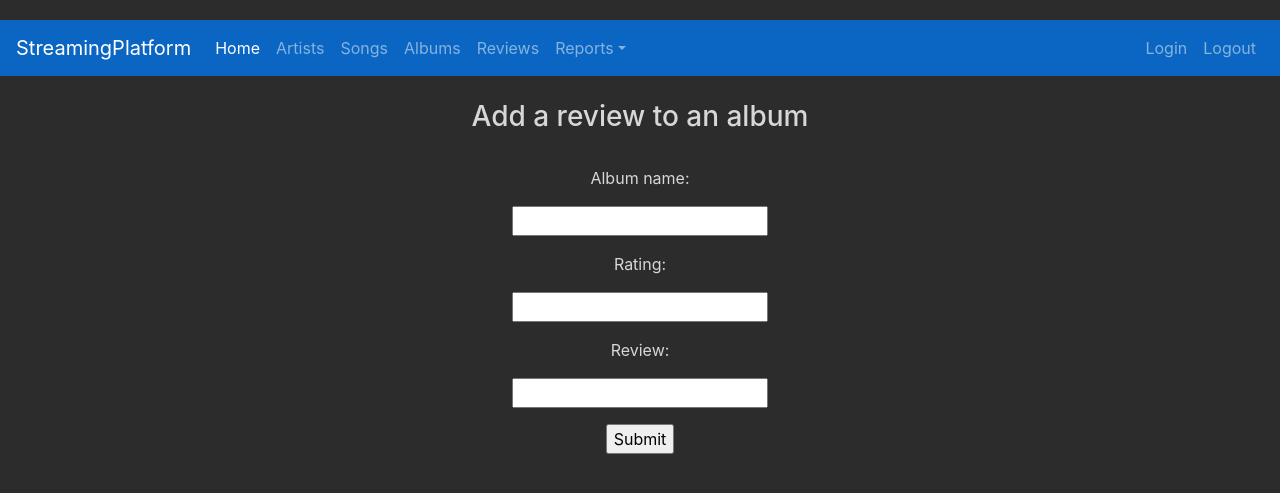
After one commit to arynor96/music-database-simulation, a Flask app: page /review_add in a window 1280 px wide. The commit adds this page. Shown: the top 493 px of the page. Run offline with Flask 2, Linux system fonts and the light colour scheme; the visitor is signed in with stand-in values (Sample User, id 1).

Commit message:
post a review, first initialize before doing anything

```diff
--- a/app/main.py
+++ b/app/main.py
@@ -1,3 +1,5 @@
+import sys
+
 import pymongo
 from flask import Flask, render_template, redirect, session, flash, request, url_for
 import mysql.connector
@@ -27,9 +29,13 @@ def home():
     else:
         return render_template("index.html")
 
+
 @app.route('/login', methods=["POST", "GET"])
 def login():
-    msg = ''
+    if app.config['DB_STATUS'] == '':
+        flash("Please initialize database first!")
+        return render_template("init.html")
+
     if request.method == "POST" and 'email' in request.form and 'pass' in request.form:
         session.permanent = True
         user = request.form['email']
@@ -37,12 +43,12 @@ def login():
         cursor.execute('SELECT * FROM Users WHERE email = %s AND password = %s', (user, user_password,))
         account = cursor.fetchone()
         if account:
-           session["user"] = user
-           flash("Login succesful!")
-           return redirect(url_for("home"))
+            session["user"] = user
+            flash("Login succesful!")
+            return redirect(url_for("home"))
         else:
-           flash("Incorrect email/password!")
-           return render_template("login.html")
+            flash("Incorrect email/password!")
+            return render_template("login.html")
     else:
         if "user" in session:
             flash("Already logged in!")
@@ -52,13 +58,18 @@ def login():
 
 @app.route("/logout")
 def logout():
+    if app.config['DB_STATUS'] == '':
+        flash("Please initialize database first!")
+        return render_template("init.html")
+
     if "user" in session:
         user = session["user"]
         flash(f"You have been logged out, {user}", "info")
     session.pop("user", None)
-    return redirect(url_for("login"))
+    return redirect(url_for("home"))
 
-@app.route("/register", methods=["POST","GET"])
+
+@app.route("/register", methods=["POST", "GET"])
 def register():
     if request.method == 'POST' and 'email' in request.form and 'username' in request.form and 'pass' in request.form:
         email = request.form['email']
@@ -76,15 +87,21 @@ def register():
             flash("Please fill out the form!")
         else:
             current_date = datetime.date.today()
-            cursor.execute('INSERT INTO Users VALUES (%s, %s, %s, %s)', (email, username, user_password, current_date.strftime('%Y-%m-%d %H:%M:%S'),))
+            cursor.execute('INSERT INTO Users VALUES (%s, %s, %s, %s)',
+                           (email, username, user_password, current_date.strftime('%Y-%m-%d %H:%M:%S'),))
             db.commit()
             flash("You have successfully registered!")
-    elif request.method ==  'POST':
+    elif request.method == 'POST':
         flash('Please fill out the form!')
     return render_template("register.html")
 
+
 @app.route('/albums')
 def albums():
+    if app.config['DB_STATUS'] == '':
+        flash("Please initialize database first!")
+        return render_template("init.html")
+
     cursor.execute("SELECT * FROM Album")
     results = cursor.fetchall()
     return render_template("albums.html", data=results)
@@ -92,6 +109,10 @@ def albums():
 
 @app.route('/artists')
 def artists():
+    if app.config['DB_STATUS'] == '':
+        flash("Please initialize database first!")
+        return render_template("init.html")
+
     cursor.execute("SELECT * FROM Artist")
     results = cursor.fetchall()
     return render_template("artists.html", data=results)
@@ -99,6 +120,10 @@ def artists():
 
 @app.route('/songs')
 def songs():
+    if app.config['DB_STATUS'] == '':
+        flash("Please initialize database first!")
+        return render_template("init.html")
+
     cursor.execute("SELECT * FROM Song")
     results = cursor.fetchall()
     return render_template("songs.html", data=results)
@@ -120,6 +145,10 @@ def follows():
 
 @app.route('/reviews')
 def reviews():
+    if app.config['DB_STATUS'] == '':
+        flash("Please initialize database first!")
+        return render_template("init.html")
+
     cursor.execute("SELECT * FROM Review")
     results = cursor.fetchall()
     return render_template("reviews.html", data=results)
@@ -127,6 +156,10 @@ def reviews():
 
 @app.route('/topalbums')
 def topalbums():
+    if app.config['DB_STATUS'] == '':
+        flash("Please initialize database first!")
+        return render_template("init.html")
+
     cursor.execute(
         "SELECT artist_name, album_name, averageRating FROM (SELECT Review.album_id, Artist.artist_id, Artist.artist_name, Album.album_name, avg(review_rating) As averageRating FROM Review  LEFT JOIN Album ON Album.album_id = Review.album_id LEFT JOIN Artist ON Artist.artist_id = Album.artist_id GROUP BY Artist.artist_id, Review.album_id) a WHERE NOT EXISTS (SELECT * FROM (SELECT Review.album_id, Artist.artist_id, Artist.artist_name,  avg(review_rating) As averageRating FROM Review LEFT JOIN Album ON Album.album_id = Review.album_id LEFT JOIN Artist ON Artist.artist_id = Album.artist_id GROUP BY Artist.artist_id, Review.album_id) b WHERE a.artist_id = b.artist_id AND a.averageRating < b.averageRating ) ORDER BY averageRating DESC")
     results = cursor.fetchall()
@@ -135,6 +168,10 @@ def topalbums():
 
 @app.route('/mostreviews')
 def mostreviews():
+    if app.config['DB_STATUS'] == '':
+        flash("Please initialize database first!")
+        return render_template("init.html")
+
     cursor.execute(
         "SELECT Album.album_name, COUNT(Review.album_id) as review_count FROM Album LEFT JOIN Review ON Album.album_id = Review.album_id LEFT JOIN Users ON Review.email = Users.email WHERE YEAR(Users.user_registration_date) = YEAR(NOW()) - 1 GROUP BY Album.album_name ORDER BY review_count DESC")
     results = cursor.fetchall()
@@ -176,3 +213,60 @@ def reset_db():
     create_sql_tables(db)
     app.config['DB_STATUS'] = 'SQL'
     if fill_sql_tables(db): return render_template("index.html")
+
+
+# if a user has already reviewed an album, the review will be updated and the user will be notified
+@app.route('/review_add', methods=["POST", "GET"])
+def review_add():
+    try: session["user"]
+    except:
+        flash("Please login first!")
+        return render_template("index.html")
+
+    if request.method == "POST" and 'album' in request.form and 'rating' in request.form and 'review' in request.form:
+        name = request.form['album']
+        if name == '':
+            flash("Please add an album name")
+            return render_template("review_add.html")
+        rating = request.form['rating']
+
+        if rating == '':
+            flash("Please add a rating")
+            return render_template("review_add.html")
+        else:
+            rating = int(request.form['rating'])
+
+        review = request.form['review']
+        cursor.execute('SELECT album_id FROM Album WHERE album_name LIKE %s', (name,))
+        album = cursor.fetchone()
+        if album is None:
+            flash("Incorrect Album")
+            return render_template("review_add.html")
+        if rating < 1 or rating > 5:
+            flash("Rating must be between 1 and 5")
+            return render_template("review_add.html")
+        if review is None:
+            review = ''
+        for row in album:
+            albumid = row
+
+        print(albumid, file=sys.stderr)
+        current_date = datetime.date.today()
+        try:
+            cursor.execute('INSERT INTO Review VALUES (%s, %s, %s, %s, %s)',
+                           (albumid, session["user"], review, rating, current_date.strftime('%Y-%m-%d %H:%M:%S')))
+        except:
+            flash("Review on album updated")
+            email_current = session["user"]
+            cursor.execute('DELETE FROM  Review WHERE album_id = %s and email = %s', (albumid, email_current))
+            cursor.execute('INSERT INTO Review VALUES (%s, %s, %s, %s, %s)',
+                           (albumid, session["user"], review, rating, current_date.strftime('%Y-%m-%d %H:%M:%S')))
+            db.commit()
+            return render_template("review_add.html")
+        db.commit()
+        flash("Review successfully submitted!")
+
+    elif request.method == 'POST':
+        flash('Please fill out the form!')
+
+    return render_template("review_add.html")
--- a/app/templates/albums.html
+++ b/app/templates/albums.html
@@ -3,7 +3,7 @@
 {% block content %}
      <br>
 <h1>Albums</h1><br>
-    <a href ="#" class="button-18" role ="button" aria-pressed="true">Post A Review</a><br><br>
+    <a href ="/review_add" class="button-18" role ="button" aria-pressed="true">Post A Review</a><br><br>
     <div class="main-content">
 
     <table>
--- a/app/templates/base.html
+++ b/app/templates/base.html
@@ -41,8 +41,18 @@
                 </div>
             </li>
         </ul>
+    </div>
+    <div class="navbar-collapse collapse w-100 order-3 dual-collapse2">
+        <ul class="navbar-nav ml-auto">
+            <li class="nav-item">
+                <a class="nav-link" href="/login">Login</a>
+            </li>
+            <li class="nav-item">
+                <a class="nav-link" href="/logout">Logout</a>
+            </li>
+        </ul>
+    </div>
 
-    </div>
 </nav>
 <div style="text-align: center;">
 {% block content %}
--- /dev/null
+++ b/app/templates/review_add.html
@@ -0,0 +1,22 @@
+{% extends "base.html" %}
+{% block title %}Init Page{% endblock %}
+{% block content %}
+    <br>
+<h3>Add a review to an album</h3><br>
+    {% with messages = get_flashed_messages() %}
+		{% if messages %}
+		     {% for msg in messages %}
+		     	<p>{{msg}}</p>
+		     {% endfor %}
+		{% endif %}
+	{% endwith%}
+<form action="#" method="post">
+	<p>Album name:</p>
+	<p><input type="text" name="album" /></p>
+	<p>Rating:</p>
+	<p><input type="number" name="rating" /></p>
+    <p>Review:</p>
+	<p><input type="text" name="review" /></p>
+	<p><input type="submit" value="Submit" /></p>
+</form>
+{% endblock %}
```
Also changed, not shown: app/templates/index.html (+7 -0 lines), app/templates/init.html (+7 -0 lines), app/templates/login.html (+6 -3 lines).
